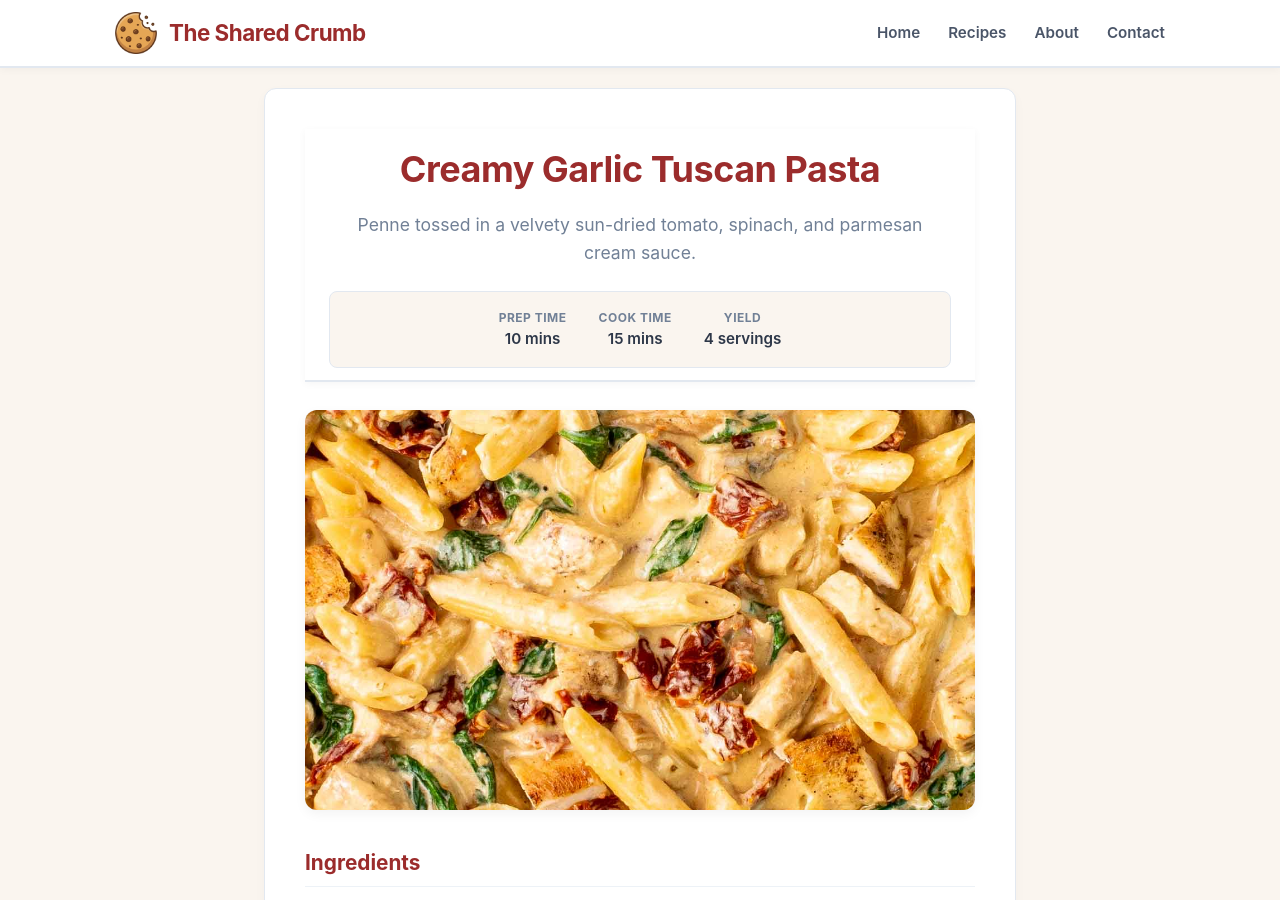
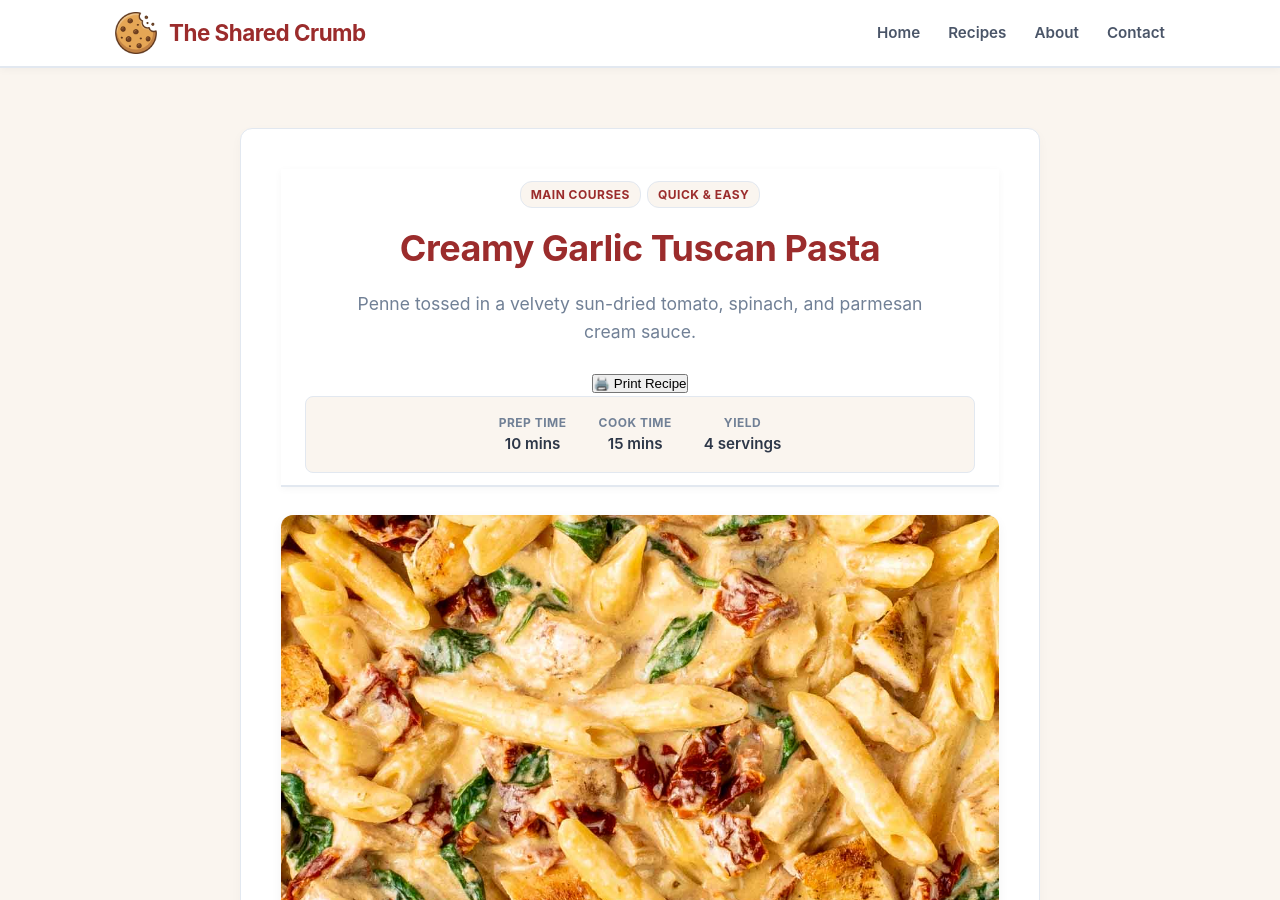
Before and after one commit to TheSharedCrumb/TheSharedCrumb, a Jekyll site: the page built from _recipes/test-tuscan-pasta.md, in a window 1280 px wide and 900 px high. Built offline with Jekyll 4.4.1, drawn with Linux system fonts in a browser that asks for light colours.

Commit message:
Enhance recipe layout with print button and checkboxes
Added interactive ingredient checkboxes and print button to recipe layout.

```diff
--- a/_layouts/recipe.html
+++ b/_layouts/recipe.html
@@ -1,25 +1,31 @@
 ---
+layout: default
 ---
-<!DOCTYPE html>
-<html lang="en">
-<head>
-  <meta charset="UTF-8">
-  <meta name="viewport" content="width=device-width, initial-scale=1.0">
-  <title>{{ page.title }} - The Shared Crumb</title>
-  <link rel="stylesheet" href="{{ '/assets/css/style.css' | relative_url }}">
-</head>
-<body>
+<div class="recipe-detail-container">
+  <article class="recipe-article">
+    <header class="recipe-header">
 
-  {% include header.html %}
+      {% comment %} Category Badges {% endcomment %}
+      {% if page.category %}
+        <div class="recipe-category-badges recipe-category-badges-center">
+          {% for cat in page.category %}
+            <span class="recipe-category-badge">{{ cat }}</span>
+          {% endfor %}
+        </div>
+      {% endif %}
 
-  <main class="recipe-detail-container">
-    <article class="recipe-article">
-      <!-- Recipe Header & Metadata -->
-      <header class="recipe-header">
       <h1>{{ page.title }}</h1>
+
       {% if page.description %}
         <p class="recipe-description">{{ page.description }}</p>
       {% endif %}
+
+      <!-- Print Recipe Action Button -->
+      <div class="recipe-actions">
+        <button onclick="window.print()" class="print-btn">
+          🖨️ Print Recipe
+        </button>
+      </div>
 
       <div class="recipe-meta">
         {% if page.prep_time %}
@@ -43,21 +49,55 @@
       </div>
     </header>
 
-      <!-- Featured Image (Constrained Height) -->
     {% if page.image %}
       <div class="recipe-image-container">
         <img src="{{ page.image | relative_url }}" alt="{{ page.title }}">
       </div>
     {% endif %}
 
-      <!-- Recipe Content Body -->
     <div class="recipe-body">
       {{ content }}
     </div>
   </article>
-  </main>
+</div>
 
-  {% include footer.html %}
+<!-- Interactive Ingredient Checkboxes Script -->
+<script>
+  document.addEventListener('DOMContentLoaded', () => {
+    // Find ingredient lists (the first <ul> inside .recipe-body)
+    const ingredientLists = document.querySelectorAll('.recipe-body ul');
+    if (ingredientLists.length === 0) return;
 
-</body>
-</html>
+    ingredientLists.forEach(ul => {
+      const items = ul.querySelectorAll('li');
+      items.forEach(li => {
+        // Create custom checkbox structure
+        const label = document.createElement('label');
+        label.className = 'ingredient-checkbox-label';
+
+        const checkbox = document.createElement('input');
+        checkbox.type = 'checkbox';
+        checkbox.className = 'ingredient-checkbox';
+
+        const textSpan = document.createElement('span');
+        textSpan.className = 'ingredient-text';
+        textSpan.innerHTML = li.innerHTML;
+
+        label.appendChild(checkbox);
+        label.appendChild(textSpan);
+
+        li.innerHTML = '';
+        li.appendChild(label);
+
+        // Toggle struck-through state on change
+        checkbox.addEventListener('change', () => {
+          if (checkbox.checked) {
+            label.classList.add('checked');
+          } else {
+            label.classList.remove('checked');
+          }
+        });
+      });
+    });
+  });
+</script>
```
Lines whose indentation alone changed are shown as unchanged.
